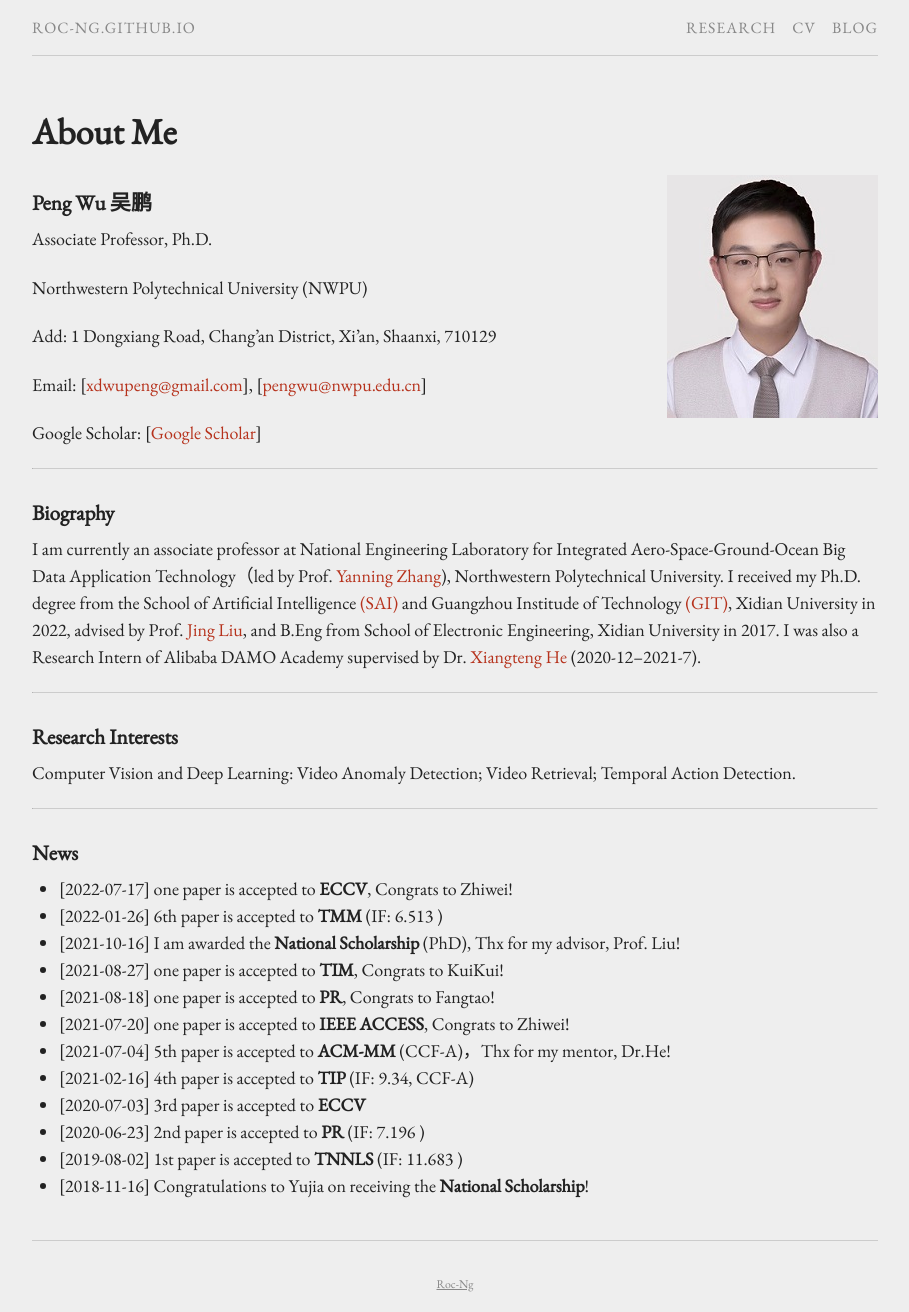
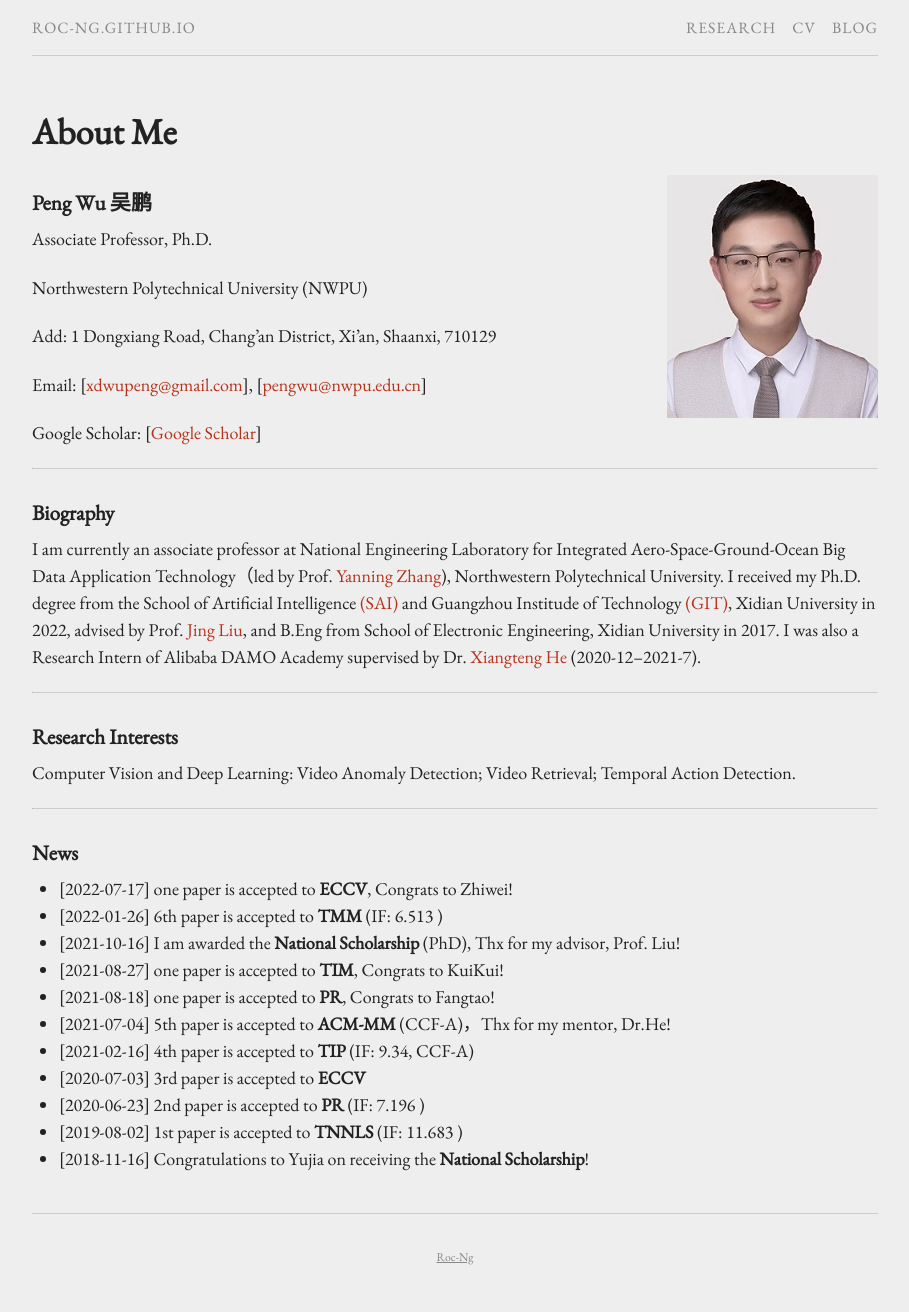
Before and after one commit to Roc-Ng/Roc-Ng.github.io, a Jekyll site: the page built from index.md, in a window 1280 px wide. Shown: the whole page, without its empty margins (185-1094 px from the left). Built offline with Jekyll 4.4.1, drawn with Linux system fonts in a browser that asks for light colours; after the commit the page ends 1285 px from its top, so only the background shows below that.

Commit message:
Update index.md

```diff
--- a/index.md
+++ b/index.md
@@ -38,7 +38,7 @@ Computer Vision and Deep Learning: Video Anomaly Detection; Video Retrieval; Tem
 + [2021-10-16]  I am awarded the **National Scholarship** (PhD), Thx for my advisor, Prof. Liu!
 + [2021-08-27]  one paper is accepted to **TIM**, Congrats to KuiKui!
 + [2021-08-18]  one paper is accepted to **PR**, Congrats to Fangtao!
-+ [2021-07-20]  one paper is accepted to **IEEE ACCESS**, Congrats to Zhiwei!
+<!-- + [2021-07-20]  one paper is accepted to **IEEE ACCESS**, Congrats to Zhiwei! -->
 + [2021-07-04]  5th paper is accepted to **ACM-MM** (CCF-A)，Thx for my mentor, Dr.He!
 + [2021-02-16]  4th paper is accepted to **TIP** (IF: 9.34, CCF-A)
 + [2020-07-03]  3rd paper is accepted to **ECCV**
```
